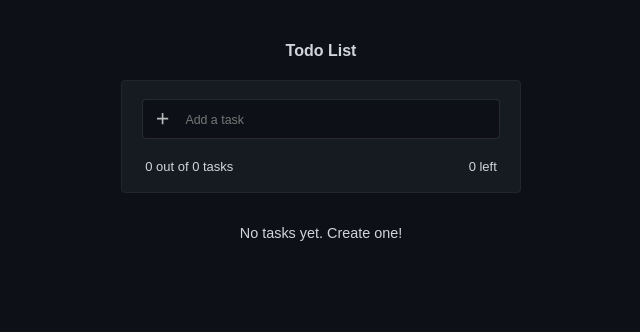
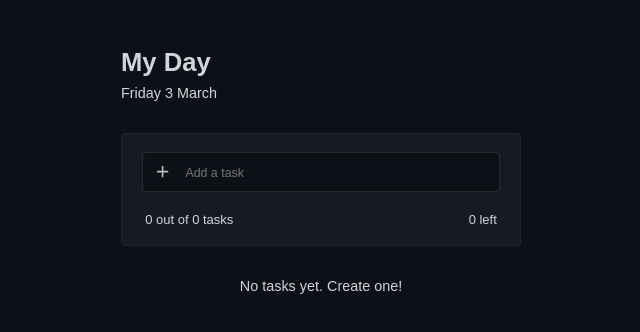
Before and after one commit to cesarcode-init/react-typescript-todo-app, a React (Create React App) app: page / in a window 1280 px wide. Shown: the top 332 px of the page, without its empty margins (319-959 px from the left). Built offline with nearby package versions, Linux system fonts and the light colour scheme.

Commit message:
feat: add a date of today

```diff
--- a/package.json
+++ b/package.json
@@ -12,6 +12,7 @@
     "@types/react": "^18.0.28",
     "@types/react-dom": "^18.0.11",
     "framer-motion": "10.0.1",
+    "moment": "2.29.4",
     "nanoid": "4.0.1",
     "react": "^18.2.0",
     "react-dom": "^18.2.0",
--- a/src/components/Todos/Todos.module.css
+++ b/src/components/Todos/Todos.module.css
@@ -3,8 +3,26 @@
     text-align: center;
 }
 
-.heading {
-    display: inline-block;
-    margin: 0.625rem 0 1.25rem 0;
+.header {
     color: var(--text-gray-300);
+    margin: 1rem auto;
+    max-width: 25rem;
+    text-align: left;
+    margin-bottom: 2rem;
 }
+
+.title {
+    font-size: 1.6rem;
+    display: inline;
+}
+
+.date {
+    margin: 0;
+    padding: 0;
+}
+
+.date p {
+    margin: 0.5rem 0;
+    padding: 0;
+    font-size: 0.9rem;
+}
--- a/src/components/Todos/Todos.tsx
+++ b/src/components/Todos/Todos.tsx
@@ -1,3 +1,5 @@
+import moment from 'moment';
+
 import styles from './Todos.module.css';
 
 import Form from './Form/Form';
@@ -6,7 +8,16 @@ import TodoList from './TodosList/TodoList';
 const Todos: React.FC = (): JSX.Element => {
   return (
     <div className={styles.container}>
-      <h4 className={styles.heading}>Todo List</h4>
+      <div className={styles.header}>
+        <h4 className={styles.title}>My Day</h4>
+
+        <div className={styles.date}>
+          <p>
+            {moment().format('dddd')} {moment().format('D')}{' '}
+            {moment().format('MMMM')}
+          </p>
+        </div>
+      </div>
 
       <Form />
 
```
Also changed, not shown: 1 other file (tests, documents, lock files or other folders).
